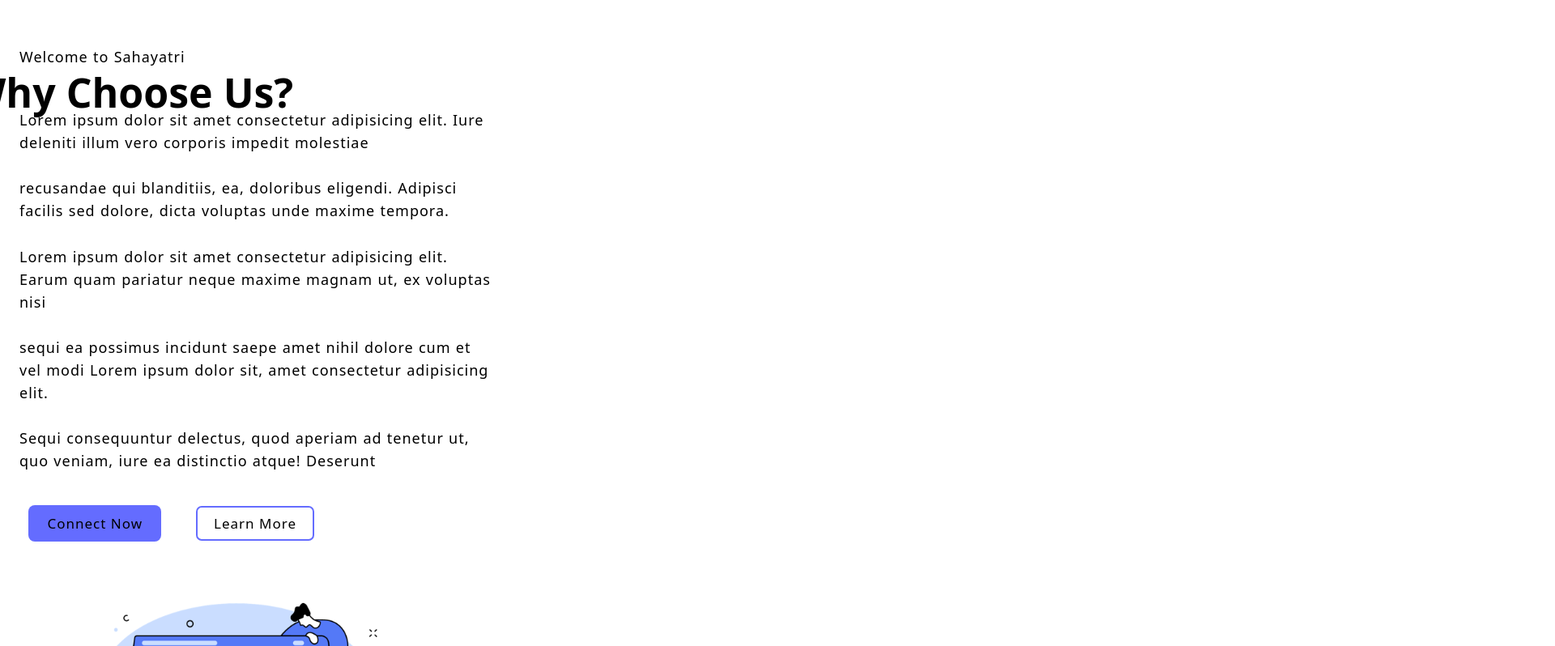
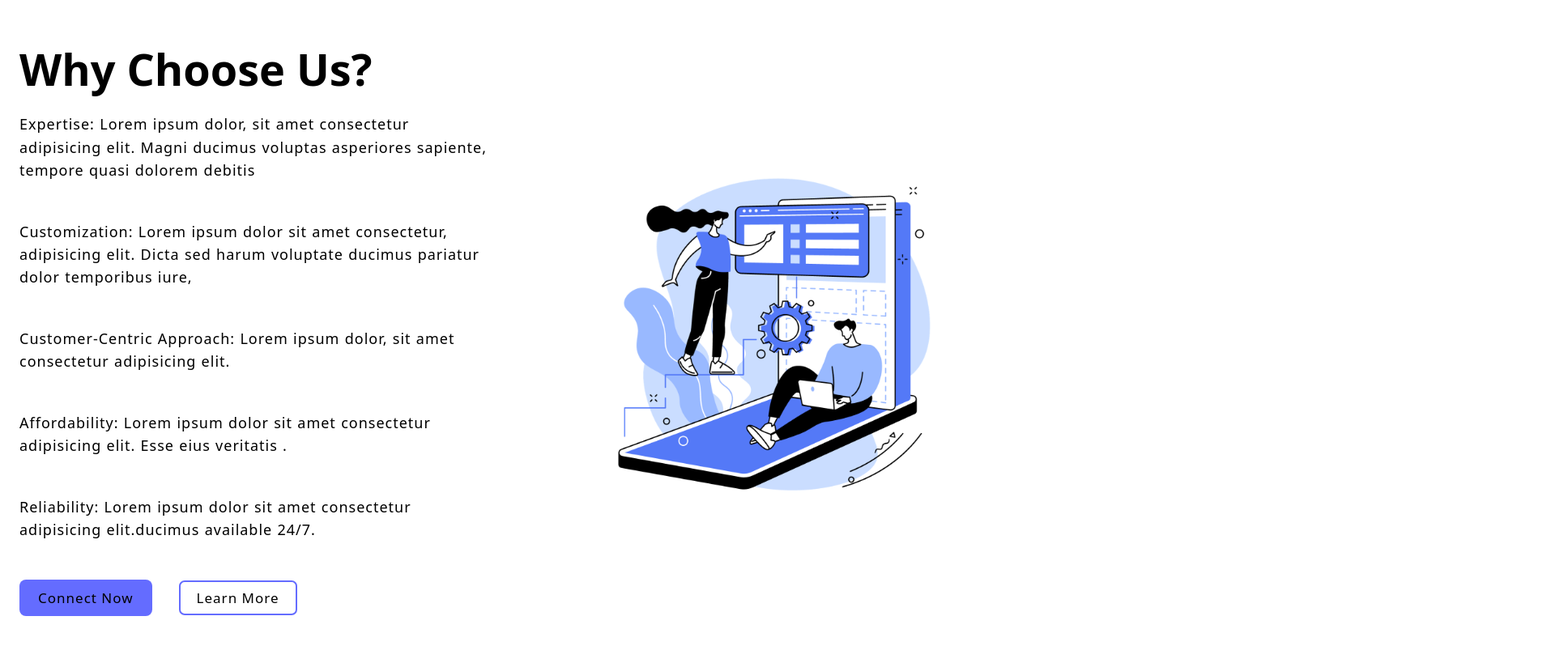
Before and after one commit to DrishyaShrestha09/admin-panel, a React (Vite) app in the folder client/: page /about in a window 1280 px wide. Shown: the part 42-840 px from the top of the page at 81% size, 1920 px wide, since content can reach past the window. Built offline with nearby package versions, Linux system fonts and the light colour scheme.

Commit message:
fixed about page and made analytics page to store analytics

```diff
--- /dev/null
+++ b/client/src/components/Analytics.jsx
@@ -0,0 +1,30 @@
+
+const Analytics = () => {
+  return (
+    <>
+         <section className="section-analytics">
+        <div className="container grid grid-four-cols">
+          <div className="div1">
+            <h2>50+</h2>
+            <p>projects completed</p>
+          </div>
+          <div className="div1">
+            <h2>10,000+</h2>
+            <p>Happy Peoples</p>
+          </div>
+          <div className="div1">
+            <h2>500+</h2>
+            <p>Helpers</p>
+          </div>
+          <div className="div1">
+            <h2>24/7</h2>
+            <p>service</p>
+          </div>
+        </div>
+      </section>
+
+    </>
+  )
+}
+
+export default Analytics
--- a/client/src/index.css
+++ b/client/src/index.css
@@ -173,26 +173,7 @@
 
   /* about section */
 
-  .about-title{
-  margin-right: 80px;
-  margin: -713px;
-  margin-top: -625px;
 
-  font-size: 5rem;
-  line-height: 1.1;
-  font-weight: bold;
-  }
-
-  .btn-croup {
-    margin-top: 476px;
-    display: flex;
-    gap: 10px;
-    margin-left: -109%;
-  }
-
-.texts{
-  margin-top: -100px;
-}
 
 
 /** -----------------------
--- a/client/src/pages/About.jsx
+++ b/client/src/pages/About.jsx
@@ -1,45 +1,53 @@
-const About = () => {
+import { NavLink } from "react-router-dom";
+import Analytics from "../components/Analytics";
+
+export const About = () => {
   return (
     <>
+      <main>
         <section className="section-hero">
           <div className="container grid grid-two-cols">
-          <p>Welcome to Sahayatri</p>
-          <h1 className="about-title">Why Choose Us?</h1>
-          <div className="texts">
+            <div className="hero-content">
+              {/* <p>We care to cure your Health</p> */}
+
+              <h1>Why Choose Us? </h1>
               <p>
-            Lorem ipsum dolor sit amet consectetur adipisicing elit. Iure deleniti illum vero corporis impedit molestiae
-            <br />
-            <br />
-            recusandae qui blanditiis, ea, doloribus eligendi. Adipisci facilis sed dolore, dicta voluptas unde maxime tempora.
-            <br />
-            <br />
-            Lorem ipsum dolor sit amet consectetur adipisicing elit. Earum quam pariatur neque maxime magnam ut, ex voluptas nisi
-            <br />
-            <br />
-            sequi ea possimus incidunt saepe amet nihil dolore cum et vel modi Lorem ipsum dolor sit, amet consectetur adipisicing elit.
-            <br />
-            <br />
-            Sequi consequuntur delectus, quod aperiam ad tenetur ut, quo veniam, iure ea distinctio atque! Deserunt
+                Expertise: Lorem ipsum dolor, sit amet consectetur adipisicing elit. Magni ducimus voluptas asperiores sapiente, tempore quasi dolorem debitis
               </p>
+              <p>
+                Customization: Lorem ipsum dolor sit amet consectetur, adipisicing elit. Dicta sed harum voluptate ducimus pariatur dolor temporibus iure,
+              </p>
+              <p>
+                Customer-Centric Approach: Lorem ipsum dolor, sit amet consectetur adipisicing elit.
+              </p>
+              <p>
+                Affordability: Lorem ipsum dolor sit amet consectetur adipisicing elit. Esse eius veritatis .
+              </p>
+              <p>
+                Reliability: Lorem ipsum dolor sit amet consectetur adipisicing elit.ducimus available 24/7.
+              </p>
+              <div className="btn btn-group">
+                <NavLink to="/contact">
+                  <button className="btn"> Connect Now</button>
+                </NavLink>
+                <button className="btn secondary-btn">learn more</button>
               </div>
-          <div className="btn btn-croup">
-            <a href="/contact">
-              <button className="btn">connect now</button>
-            </a>
-            <a href="/services">
-              <button className="btn secondary-btn">learn more</button>
-            </a>
             </div>
             <div className="hero-image">
-              <img src="/images/home.png" alt="working together"
+              <img
+                src="/images/about.png"
+                alt="coding buddies "
                 width="400"
                 height="500"
               />
             </div>
           </div>
         </section>
+      </main>
+
+      <Analytics />
     </>
   );
-}
+};
 
 export default About;
--- a/client/src/pages/Home.jsx
+++ b/client/src/pages/Home.jsx
@@ -1,3 +1,4 @@
+import Analytics from "../components/Analytics"
 
 const Home = () => {
   return (
@@ -35,27 +36,7 @@
         </section>
       </main>
       {/* 2nd section  */}
-
-      <section className="section-analytics">
-        <div className="container grid grid-four-cols">
-          <div className="div1">
-            <h2>50+</h2>
-            <p>projects completed</p>
-          </div>
-          <div className="div1">
-            <h2>10,000+</h2>
-            <p>Happy Peoples</p>
-          </div>
-          <div className="div1">
-            <h2>500+</h2>
-            <p>Helpers</p>
-          </div>
-          <div className="div1">
-            <h2>24/7</h2>
-            <p>service</p>
-          </div>
-        </div>
-      </section>
+      <Analytics/>
 
       {/* 3rd section  */}
       <section className="section-hero">
```
Lines whose indentation alone changed are shown as unchanged.
